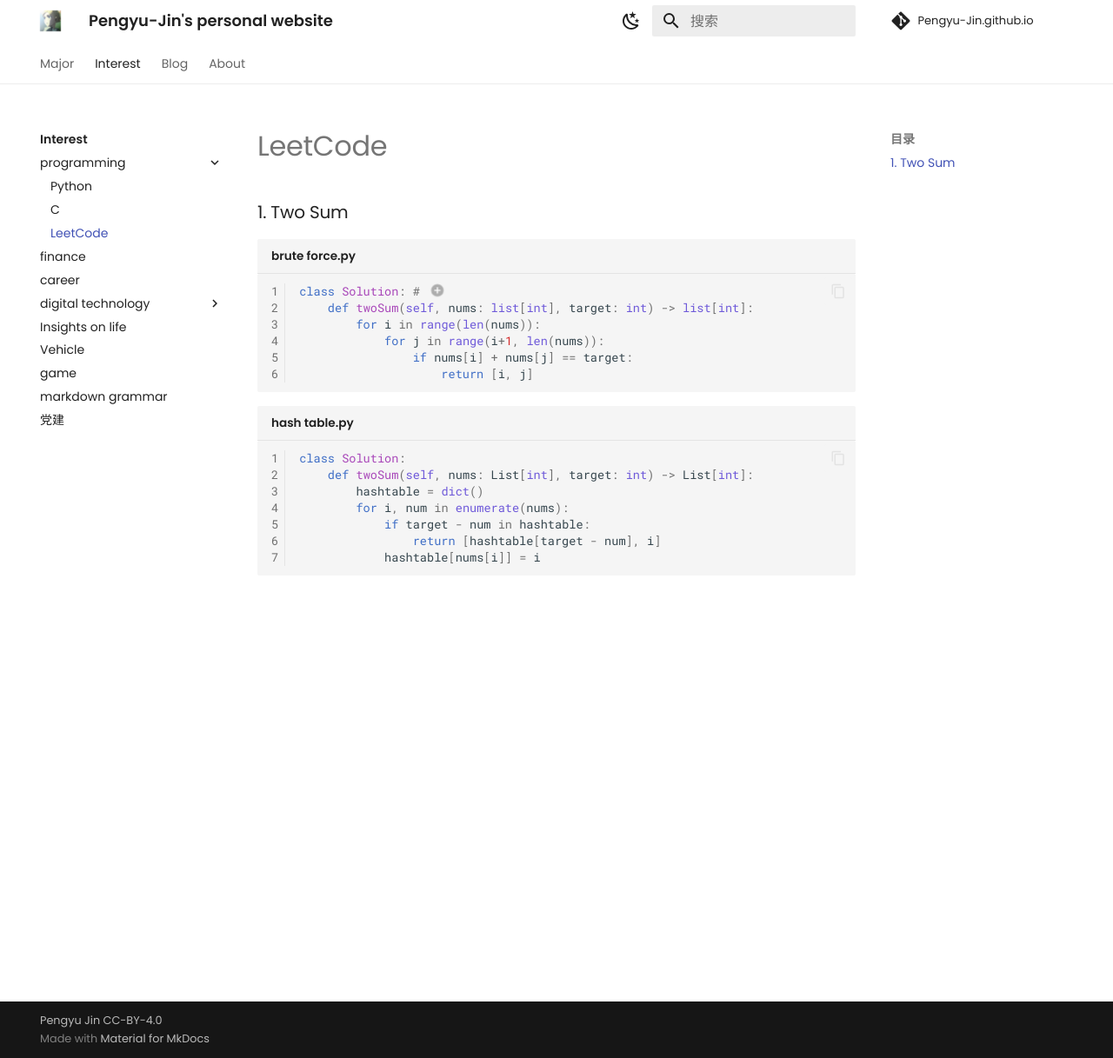
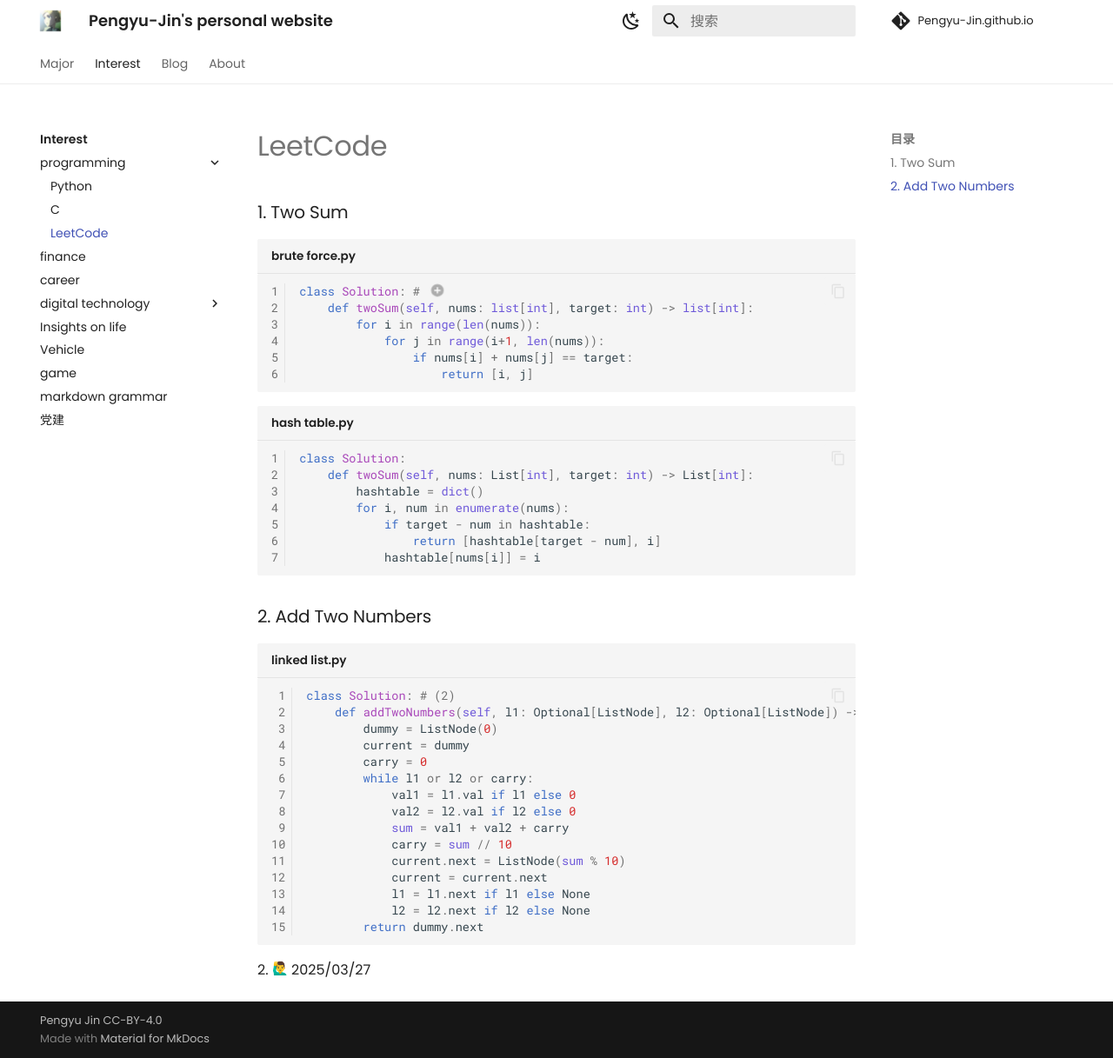
Before and after one commit to Pengyu-Jin/Pengyu-Jin.github.io, an MkDocs documentation site: the page built from docs/interest/programming/leetcode.md, in a window 1280 px wide and 1217 px high. Shown: the whole window at 87% size. Built offline with MkDocs 1.6.1 and Material for MkDocs 9.7.7, drawn with Linux system fonts in a browser that asks for light colours; emoji names are drawn with the system emoji font; comment, search, counter and statistics services are not loaded; a style sheet for code colours, icons or effects is not loaded.

Commit message:
update leetcode

````diff
--- a/docs/interest/programming/leetcode.md
+++ b/docs/interest/programming/leetcode.md
@@ -22,3 +22,24 @@
                 return [hashtable[target - num], i]
             hashtable[nums[i]] = i
 ```
+
+### 2. Add Two Numbers
+
+```py title="linked list.py"
+class Solution: # (2)
+    def addTwoNumbers(self, l1: Optional[ListNode], l2: Optional[ListNode]) -> Optional[ListNode]:
+        dummy = ListNode(0)
+        current = dummy
+        carry = 0
+        while l1 or l2 or carry:
+            val1 = l1.val if l1 else 0
+            val2 = l2.val if l2 else 0
+            sum = val1 + val2 + carry
+            carry = sum // 10
+            current.next = ListNode(sum % 10)
+            current = current.next
+            l1 = l1.next if l1 else None
+            l2 = l2.next if l2 else None
+        return dummy.next
+```
+2.  :man_raising_hand: 2025/03/27
````
